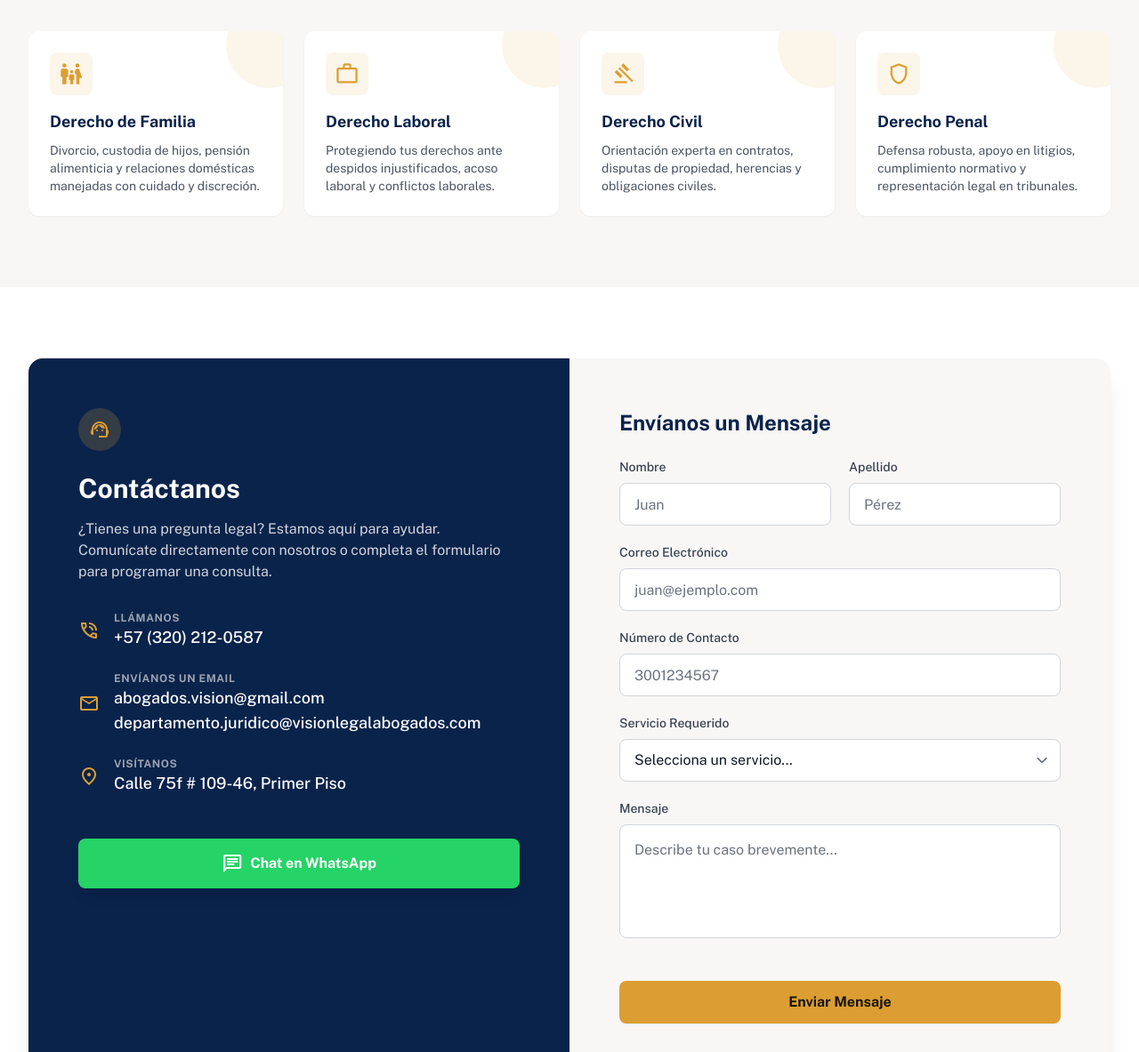
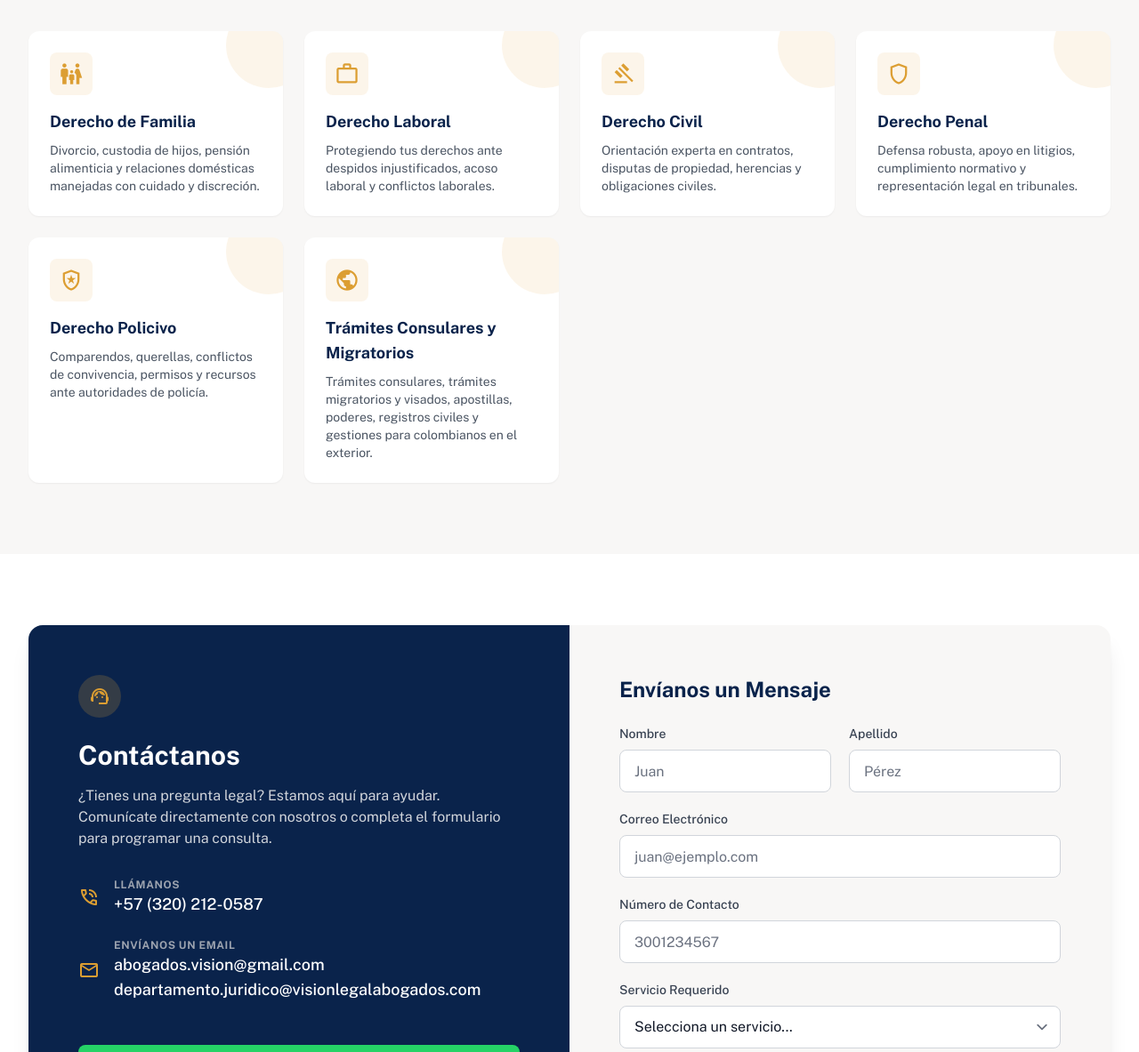
Before and after one commit to CrisDev96/VisionLegalLanding, a plain HTML site: page index.html in a window 1280 px wide. Shown: the part 1035-2218 px from the top of the page at 89% size. Drawn offline with nearby package versions, Linux system fonts and the light colour scheme.

Commit message:
Mejorando aspectos del landing page

```diff
--- a/index.html
+++ b/index.html
@@ -242,13 +242,13 @@
       <div class="grid grid-cols-1 gap-8 sm:grid-cols-3">
         <div
           class="flex flex-col items-center justify-center gap-2 border-r border-[#e5ded1] last:border-0 dark:border-white/10 sm:items-start">
-          <span class="text-4xl font-black text-brand-blue dark:text-primary">5+</span>
+          <span class="text-4xl font-black text-brand-blue dark:text-primary">+5</span>
           <span class="text-sm font-medium uppercase tracking-wider text-gray-500 dark:text-gray-400">Años de
             Experiencia</span>
         </div>
         <div
           class="flex flex-col items-center justify-center gap-2 border-r border-[#e5ded1] last:border-0 dark:border-white/10 sm:items-start">
-          <span class="text-4xl font-black text-brand-blue dark:text-primary">50+</span>
+          <span class="text-4xl font-black text-brand-blue dark:text-primary">+80</span>
           <span class="text-sm font-medium uppercase tracking-wider text-gray-500 dark:text-gray-400">Casos
             Exitosos</span>
         </div>
@@ -329,6 +329,34 @@
               normativo y representación legal en tribunales.</p>
           </div>
         </div>
+        <!-- Derecho Policivo -->
+        <div
+          class="group relative flex flex-col justify-between overflow-hidden rounded-xl bg-white p-6 shadow-sm transition-shadow hover:shadow-md dark:bg-[#2a2418]">
+          <div
+            class="absolute right-0 top-0 h-24 w-24 translate-x-8 translate-y-[-2rem] rounded-full bg-primary/10 transition-transform group-hover:scale-150">
+          </div>
+          <div>
+            <div class="mb-4 flex size-12 items-center justify-center rounded-lg bg-primary/10 text-primary">
+              <span class="material-symbols-outlined" style="font-size: 28px;">local_police</span>
+            </div>
+            <h3 class="mb-2 text-lg font-bold text-brand-blue dark:text-white">Derecho Policivo</h3>
+            <p class="text-sm text-gray-600 dark:text-gray-300">Comparendos, querellas, conflictos de convivencia, permisos y recursos ante autoridades de policía.</p>
+          </div>
+        </div>
+        <!-- Trámites Consulares y Migratorios -->
+        <div
+          class="group relative flex flex-col justify-between overflow-hidden rounded-xl bg-white p-6 shadow-sm transition-shadow hover:shadow-md dark:bg-[#2a2418]">
+          <div
+            class="absolute right-0 top-0 h-24 w-24 translate-x-8 translate-y-[-2rem] rounded-full bg-primary/10 transition-transform group-hover:scale-150">
+          </div>
+          <div>
+            <div class="mb-4 flex size-12 items-center justify-center rounded-lg bg-primary/10 text-primary">
+              <span class="material-symbols-outlined" style="font-size: 28px;">public</span>
+            </div>
+            <h3 class="mb-2 text-lg font-bold text-brand-blue dark:text-white">Trámites Consulares y Migratorios</h3>
+            <p class="text-sm text-gray-600 dark:text-gray-300">Trámites consulares, trámites migratorios y visados, apostillas, poderes, registros civiles y gestiones para colombianos en el exterior.</p>
+          </div>
+        </div>
       </div>
     </div>
   </div>
@@ -361,13 +389,7 @@
                   <p class="text-lg font-medium break-all">departamento.juridico@visionlegalabogados.com</p>
                 </div>
               </div>
-              <div class="flex items-center gap-4">
-                <span class="material-symbols-outlined text-primary">location_on</span>
-                <div>
-                  <p class="text-xs font-semibold uppercase tracking-wider text-gray-400">Visítanos</p>
-                  <p class="text-lg font-medium">Calle 75f # 109-46, Primer Piso</p>
-                </div>
-              </div>
+
             </div>
             <div class="mt-12">
               <a href="https://wa.me/+573202120587" target="_blank"
@@ -498,6 +520,18 @@
                 Facebook
               </a>
             </li>
+            <li>
+              <a href="https://www.instagram.com/abogados.vision/" target="_blank" class="flex items-center gap-2 hover:text-white hover:underline transition-colors">
+                <span class="material-symbols-outlined text-sm">photo_camera</span>
+                Instagram
+              </a>
+            </li>
+            <li>
+              <a href="https://www.tiktok.com/@vision.legal.abog?_t=8mmh6f8VhCA&_r=1" target="_blank" class="flex items-center gap-2 hover:text-white hover:underline transition-colors">
+                <span class="material-symbols-outlined text-sm">smart_display</span>
+                TikTok
+              </a>
+            </li>
           </ul>
         </div>
       </div>
```
